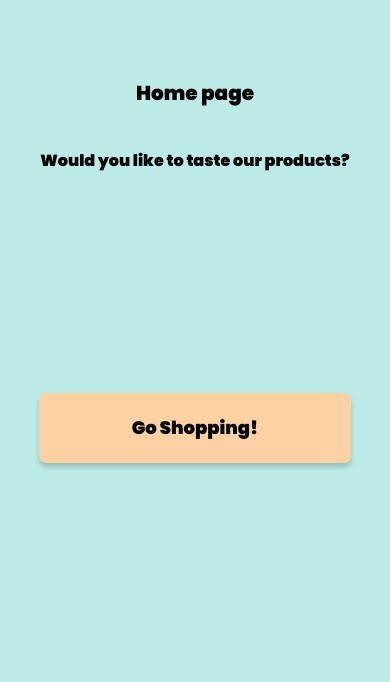
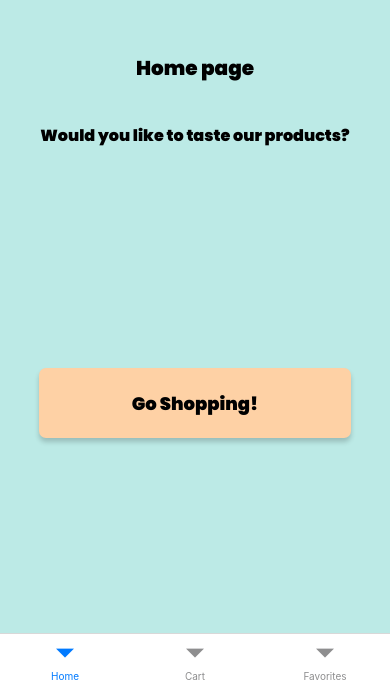
Before and after one commit to kevinRifelKaiser/bakery-mobile-store, a React Native app: screen /Cart in a window 390 px wide. Shown: the part 162-844 px from the top of the page. Built offline with nearby package versions, Linux system fonts and the light colour scheme.

Commit message:
[feature] - add tab navigation with home, cart and fav screens

```diff
--- /dev/null
+++ b/src/navigation/cart.jsx
@@ -0,0 +1,19 @@
+import { createNativeStackNavigator } from "@react-navigation/native-stack";
+
+import { Cart } from "../screens";
+
+const CartNavigator = () => {
+  const Stack = createNativeStackNavigator();
+
+  return (
+    <Stack.Navigator initialRouteName="Cart">
+      <Stack.Screen
+        name="Cart"
+        component={Cart}
+        options={{ headerTitleAlign: "center" }}
+      />
+    </Stack.Navigator>
+  );
+};
+
+export default CartNavigator;
--- /dev/null
+++ b/src/navigation/favorites.jsx
@@ -0,0 +1,19 @@
+import { createNativeStackNavigator } from "@react-navigation/native-stack";
+
+import { Favorites } from "../screens";
+
+const FavoritesNavigator = () => {
+  const Stack = createNativeStackNavigator();
+
+  return (
+    <Stack.Navigator initialRouteName="Favorites">
+      <Stack.Screen
+        name="Favorites"
+        component={Favorites}
+        options={{ headerTitleAlign: "center" }}
+      />
+    </Stack.Navigator>
+  );
+};
+
+export default FavoritesNavigator;
--- a/src/navigation/index.jsx
+++ b/src/navigation/index.jsx
@@ -1,10 +1,40 @@
 import { NavigationContainer } from "@react-navigation/native";
+import { createBottomTabNavigator } from "@react-navigation/bottom-tabs";
 import ShopNavigator from "./shop";
+import CartNavigator from "./cart";
+import FavoritesNavigator from "./favorites";
 
 const AppNavigatior = () => {
+  const ButtomTab = createBottomTabNavigator();
+
   return (
     <NavigationContainer>
-      <ShopNavigator />
+      <ButtomTab.Navigator initialRouteName="ShopStack">
+        <ButtomTab.Screen
+          name="ShopStack"
+          component={ShopNavigator}
+          options={{
+            headerShown: false,
+            title: "Home",
+          }}
+        />
+        <ButtomTab.Screen
+          name="CartStack"
+          component={CartNavigator}
+          options={{
+            headerShown: false,
+            title: "Cart",
+          }}
+        />
+        <ButtomTab.Screen
+          name="FavoritesStack"
+          component={FavoritesNavigator}
+          options={{
+            headerShown: false,
+            title: "Favorites",
+          }}
+        />
+      </ButtomTab.Navigator>
     </NavigationContainer>
   );
 };
--- a/src/navigation/shop.jsx
+++ b/src/navigation/shop.jsx
@@ -2,7 +2,6 @@ import { createNativeStackNavigator } from "@react-navigation/native-stack";
 import { Home, Products, ProductDetail } from "../screens";
 
 import { THEME } from "../constants/theme";
-import { ThemeContext } from "@react-native-material/core";
 
 const ShopNavigator = () => {
   const Stack = createNativeStackNavigator();
```
